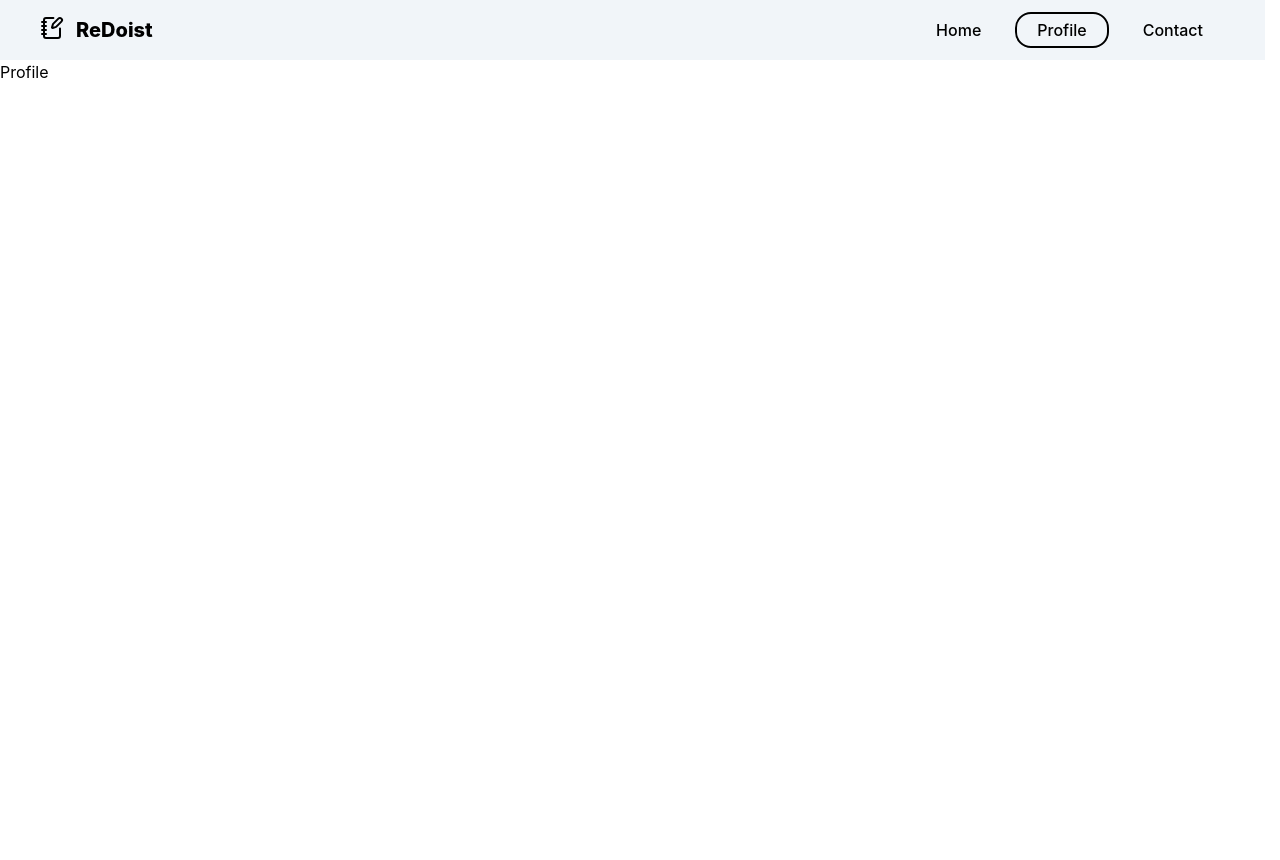
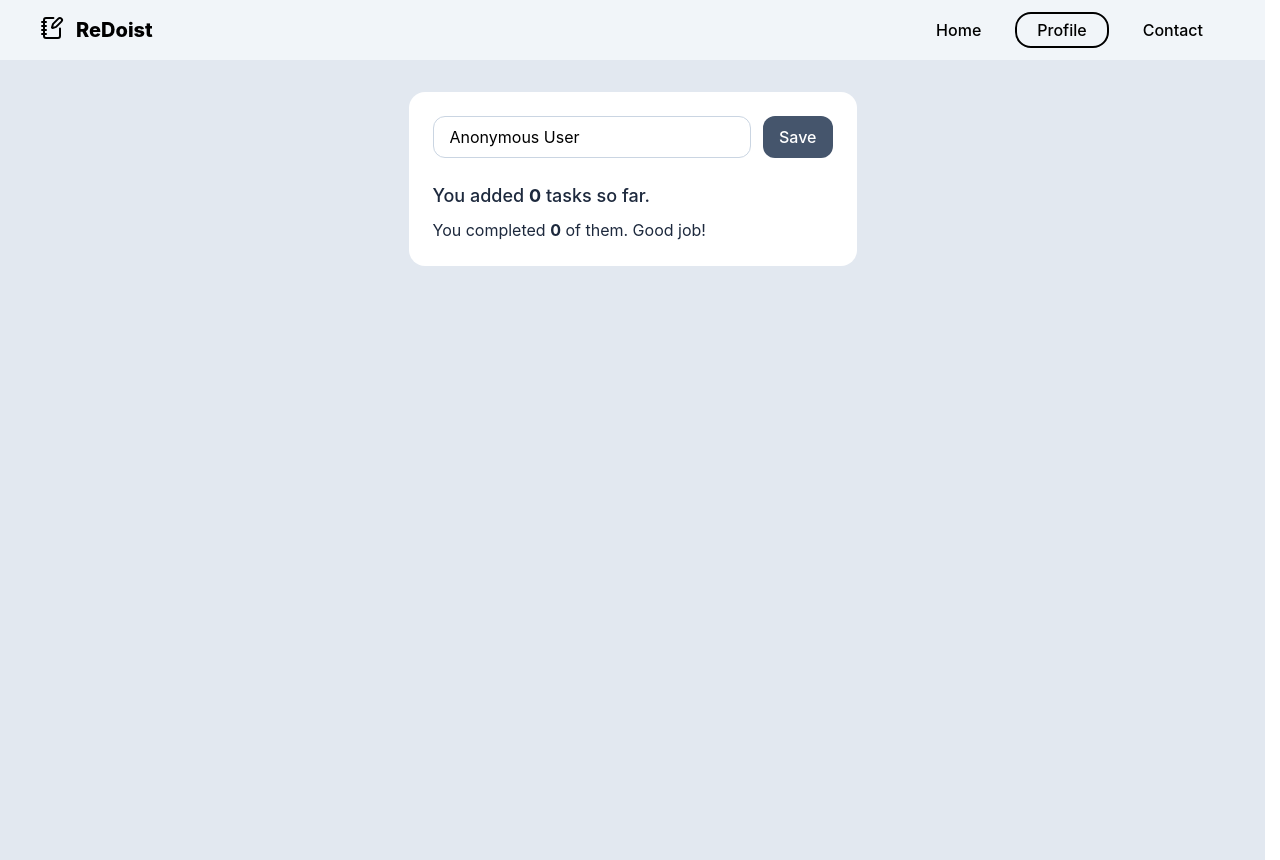
Before and after one commit to verinak/react-todo-app, a React (Vite) app: page /profile in a window 1280 px wide. Before the commit the page ends 800 px from the top, so only its background shows below. Built offline with nearby package versions, Linux system fonts and the light colour scheme.

Commit message:
implement user profile

```diff
--- a/src/pages/Home.jsx
+++ b/src/pages/Home.jsx
@@ -10,6 +10,7 @@ function Home() {
     const [tasks, setTasks] = useState(() =>
         savedTasks ? JSON.parse(savedTasks) : [],
     );
+    const username = JSON.parse(localStorage.getItem("username"));
 
     // save tasks to localStorage on tasks state change
     useEffect(() => {
@@ -62,7 +63,7 @@ function Home() {
         <>
             <div className="flex flex-col min-h-screen p-2 md:p-4 bg-slate-200">
                 <h2 className="text-center font-bold text-2xl my-2">
-                    My To-Do List
+                    {username ? `${username}'s` : "My"} To-Do List
                 </h2>
                 <AddTask sendNewTask={receiveNewTask} />
                 <div className="flex-1 flex flex-col md:flex-row h-full">
--- a/src/pages/Profile.jsx
+++ b/src/pages/Profile.jsx
@@ -1,7 +1,76 @@
-import React from "react";
+import React, { useState, useEffect } from "react";
+// import {
+//     FaUser,
+//     FaUserSecret,
+// } from "react-icons/fa6";
+
+const savedTasks = JSON.parse(localStorage.getItem("userTasks")) || [];
 
 function Profile() {
-    return <div>Profile</div>;
+    const [username, setUsername] = useState(() => {
+        const value = JSON.parse(localStorage.getItem("username"));
+        return value || "Anonymous User";
+    });
+
+    const [usernameInput, setUsernameInput] = useState(username);
+
+    useEffect(() => {
+        localStorage.setItem("username", JSON.stringify(username));
+    }, [username]);
+
+    const handleUsernameChange = (event) => {
+        // console.log("username change");
+        // console.log(event.target.value);
+        setUsernameInput(event.target.value);
+    };
+
+    const handleUsernameSave = () => {
+        // console.log("username save");
+        // console.log(usernameInput);
+        setUsername(usernameInput);
+        if (!usernameInput) setUsernameInput("Anonymous User");
+    };
+
+    return (
+        <div className="min-h-screen bg-slate-200 p-4 md:p-8 flex justify-center">
+            <div className="w-full max-w-md bg-white rounded-2xl p-6 space-y-6 h-fit">
+                {/* todo: user icons :( */}
+                {/* username input */}
+                <div className="flex flex-col md:flex-row gap-3">
+                    <input
+                        type="text"
+                        value={usernameInput}
+                        onChange={handleUsernameChange}
+                        placeholder="What should we call you?"
+                        className="flex-1 rounded-xl border border-slate-300 px-4 py-2 outline-none focus:ring-2 focus:ring-slate-400"
+                    />
+
+                    <button
+                        className="rounded-xl px-4 py-2 bg-slate-600  hover:bg-slate-700 text-white font-medium"
+                        onClick={handleUsernameSave}
+                    >
+                        Save
+                    </button>
+                </div>
+
+                <div className="space-y-2 text-slate-800">
+                    <p className="text-lg font-medium">
+                        You added{" "}
+                        <span className="font-bold">{savedTasks.length}</span>{" "}
+                        tasks so far.
+                    </p>
+
+                    <p>
+                        You completed{" "}
+                        <span className="font-bold">
+                            {savedTasks.filter((task) => task.completed).length}
+                        </span>{" "}
+                        of them. Good job!
+                    </p>
+                </div>
+            </div>
+        </div>
+    );
 }
 
 export default Profile;
```
